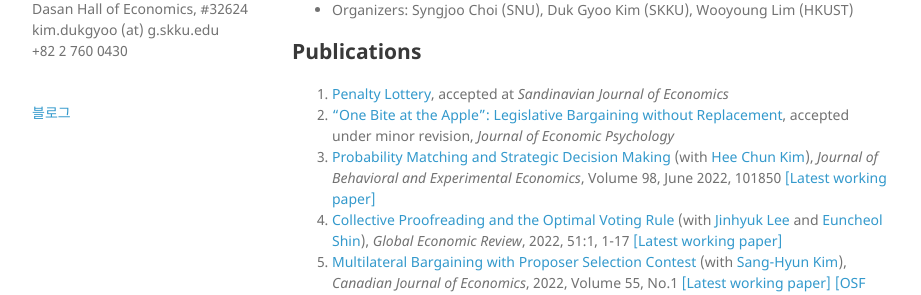
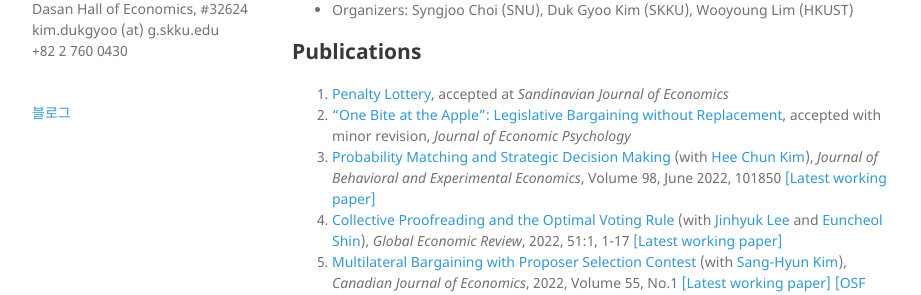
Before and after one commit to kimdukgyoo/kimdukgyoo.github.io, a Jekyll site: the page built from index.md, in a window 1280 px wide and 900 px high. Shown: the part 433-728 px from the top of the window, without its empty margins (178-1099 px from the left). Built offline with Jekyll 4.4.1, drawn with Linux system fonts in a browser that asks for light colours; our own code applies the rules of GitHub Pages for plain Markdown files.

Commit message:
Update index.md

```diff
--- a/index.md
+++ b/index.md
@@ -17,7 +17,7 @@ I usually go by 'Duk,' by pronouncing 'DOOK' quickly. Want to enunciate my first
 
 ## Publications
 1. <a href="https://kimdukgyoo.github.io/PDFfiles/Penalty_Lottery.pdf" target="_blank"> Penalty Lottery</a>, accepted at _Sandinavian Journal of Economics_
-1. <a href="https://kimdukgyoo.github.io/PDFfiles/OneBiteAtTheApple.pdf" target="_blank"> "One Bite at the Apple": Legislative Bargaining without Replacement</a>, accepted under minor revision, _Journal of Economic Psychology_
+1. <a href="https://kimdukgyoo.github.io/PDFfiles/OneBiteAtTheApple.pdf" target="_blank"> "One Bite at the Apple": Legislative Bargaining without Replacement</a>, accepted with minor revision, _Journal of Economic Psychology_
 1. <a href="https://authors.elsevier.com/sd/article/S2214-8043(22)00025-8" target="_blank">Probability Matching and Strategic Decision Making</a> (with <a href="https://sites.google.com/site/hckim0822/home" target="_blank">Hee Chun Kim</a>), _Journal of Behavioral and Experimental Economics_, Volume 98, June 2022, 101850 <a href="https://kimdukgyoo.github.io/PDFfiles/ProbMatching.pdf" target="_blank">[Latest working paper]</a>
 2. <a href="https://doi.org/10.1080/1226508X.2022.2040379" target="_blank">Collective Proofreading and the Optimal Voting Rule</a> (with <a href="https://sites.google.com/site/jinhyuk2con/" target="_blank">Jinhyuk Lee</a> and <a href="https://sites.google.com/site/euncheolshin00/" target="_blank">Euncheol Shin</a>), _Global Economic Review_, 2022, 51:1, 1-17 <a href="https://kimdukgyoo.github.io/PDFfiles/CollectiveProofreading.pdf" target="_blank">[Latest working paper]</a>
 3. <a href="http://dx.doi.org/10.1111/caje.12574" target="_blank">Multilateral Bargaining with Proposer Selection Contest</a> (with <a href="https://sites.google.com/site/sanghyunkim46/research" target="_blank">Sang-Hyun Kim</a>), _Canadian Journal of Economics_, 2022,
```
